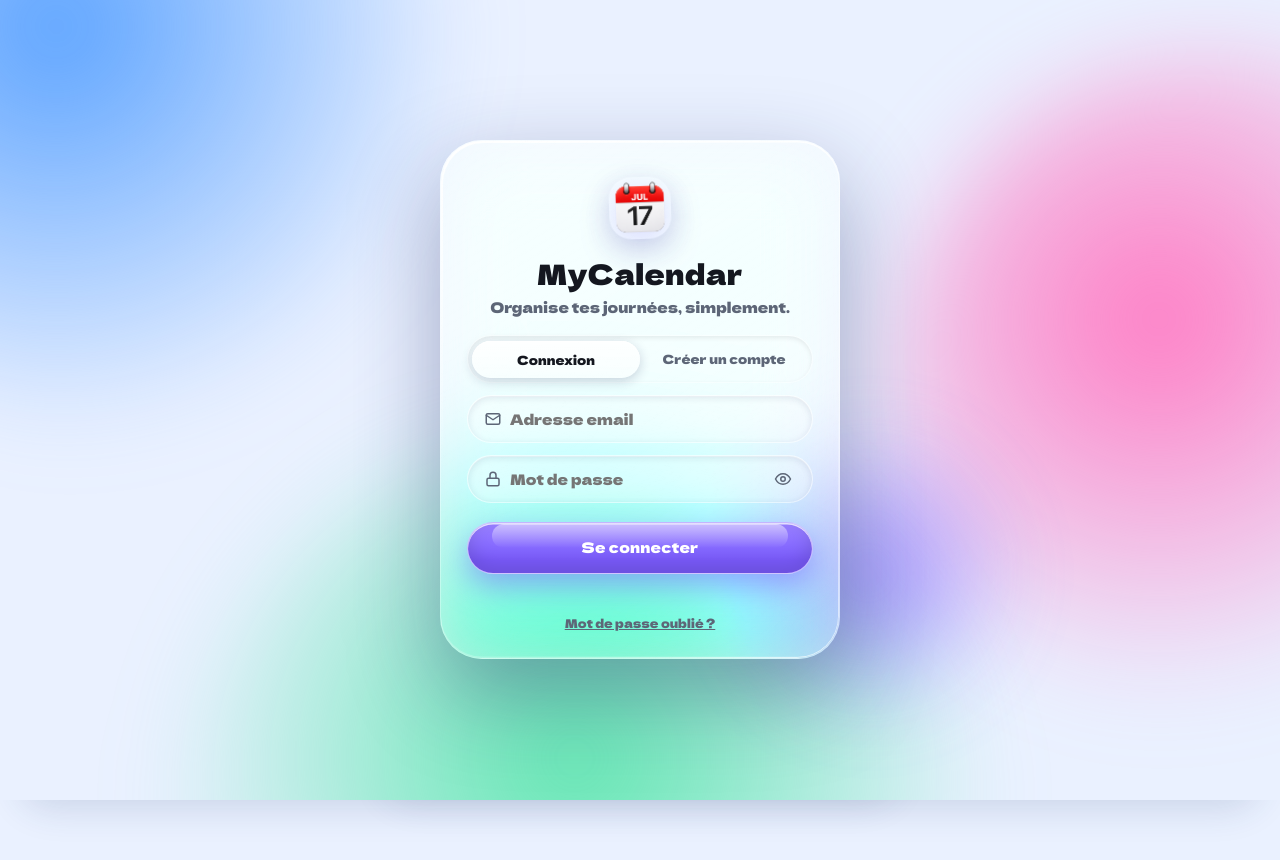
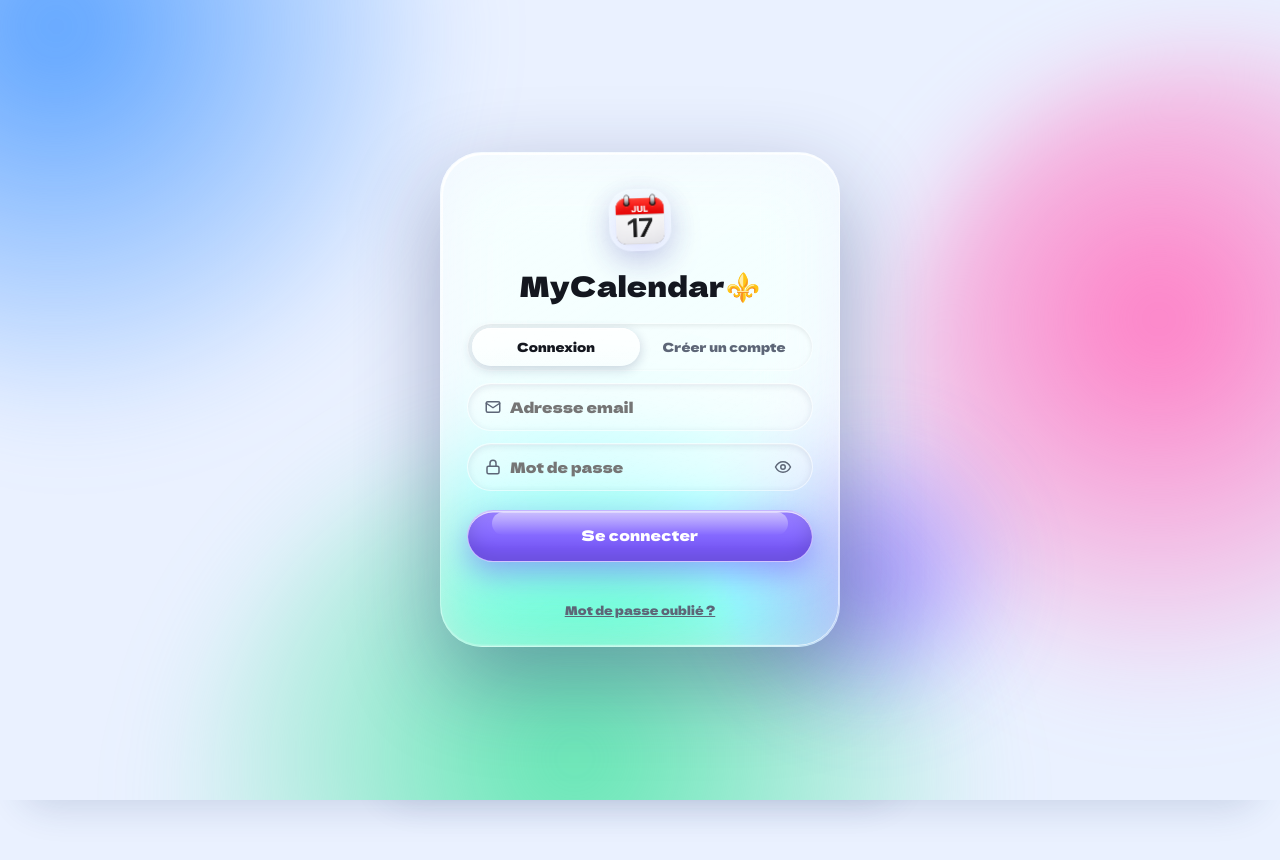
Before and after one commit to emploigh/MyCalendar, a plain HTML site: page index.html in a window 1280 px wide. Drawn offline with Linux system fonts and the light colour scheme.

Commit message:
Update login card content and styling

```diff
--- a/index.html
+++ b/index.html
@@ -431,7 +431,7 @@ async function logout(){clearTimeout(pt);try{await doPush()}catch(e){}
   S={theme:"auto",pal:"aurore",hidden:[],notes:{},next:true,span:S.span};sig0=sg();theme();base=[];events=[];render();$("status").textContent="";
   $("ovSet").classList.remove("show");$("ovLogin").classList.add("show")}
 var lm="li";
-$("loginCard").innerHTML=`<img class="lgl" src="mycalendar-logo.png" alt="Logo MyCalendar"><h1>MyCalendar</h1><p>Organise tes journées, simplement.</p><div class="seg tabs" id=lt><button data-m=li class=on>Connexion</button><button data-m=su>Créer un compte</button></div><label class=fld>${svg("mail")}<input type=text id=em placeholder="Adresse email" autocomplete=email inputmode=email></label><label class=fld>${svg("lock")}<input type=password id=pw placeholder="Mot de passe" autocomplete=current-password><button type=button class=eye id=eye aria-label="Afficher le mot de passe">${svg("eye")}</button></label><button class="btn big" id=gob>Se connecter</button><p class=am id=am></p><button class=lnk id=rp>Mot de passe oublié ?</button>`;
+$("loginCard").innerHTML=`<img class="lgl" src="mycalendar-logo.png" alt="Logo MyCalendar"><h1>MyCalendar⚜️</h1><p>  </p><div class="seg tabs" id=lt><button data-m=li class=on>Connexion</button><button data-m=su>Créer un compte</button></div><label class=fld>${svg("mail")}<input type=text id=em placeholder="Adresse email" autocomplete=email inputmode=email></label><label class=fld>${svg("lock")}<input type=password id=pw placeholder="Mot de passe" autocomplete=current-password><button type=button class=eye id=eye aria-label="Afficher le mot de passe">${svg("eye")}</button></label><button class="btn big" id=gob>Se connecter</button><p class=am id=am></p><button class=lnk id=rp>Mot de passe oublié ?</button>`;
 $("loginCard").onclick=e=>{const t=e.target.closest("button");if(!t)return;
   if(t.dataset.m){lm=t.dataset.m;$("loginCard").classList.toggle("signup-mode",lm==="su");document.querySelectorAll("#lt button").forEach(b=>b.classList.toggle("on",b===t));$("gob").textContent=lm==="su"?"Créer mon compte":"Se connecter";$("pw").autocomplete=lm==="su"?"new-password":"current-password";$("rp").style.display=lm==="su"?"none":"";$("am").textContent="";$("am").className="am"}
   else if(t.id==="eye"){const q=$("pw");q.type=q.type==="password"?"text":"password"}
```
